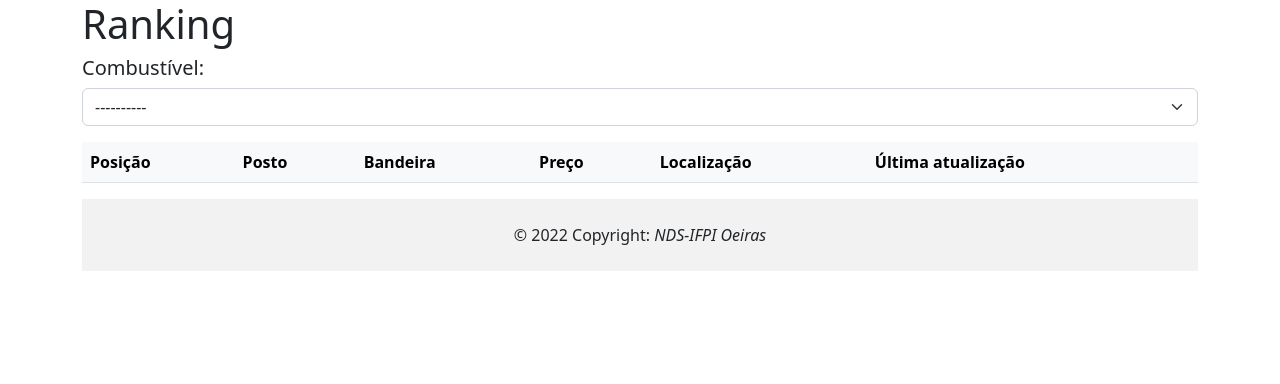
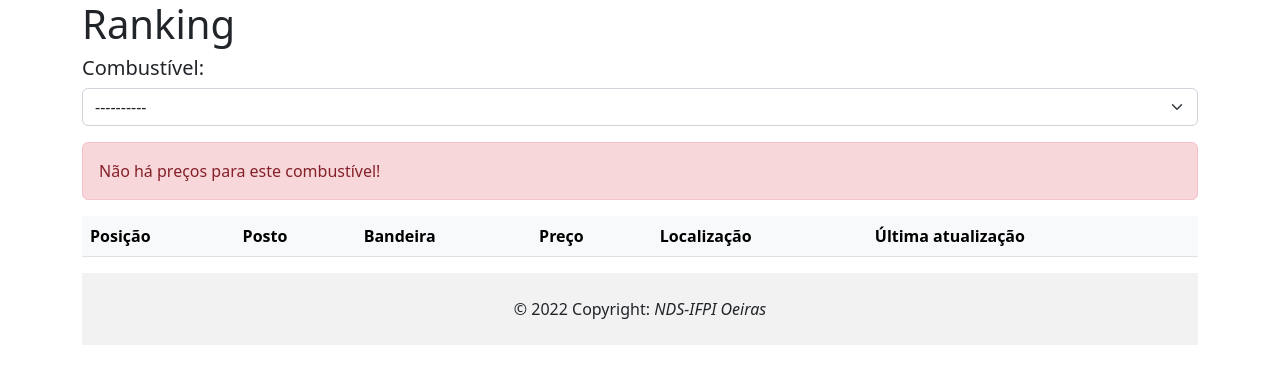
Before and after one commit to fabiorolim/postos_oeiras, a Django app: page / in a window 1280 px wide. Shown: the top 384 px of the page. Run offline with Django 4.2, Linux system fonts and the light colour scheme; data that the repository does not hold is empty; some libraries are stand-ins or nearby versions.

Commit message:
Adiciona mensagem para ranking vazio

```diff
--- a/core/templates/ranking.html
+++ b/core/templates/ranking.html
@@ -20,6 +20,10 @@
             </td>
             <td>{{ preco.data_add }}</td>
         </tr>
+    {% empty %}
+        <div class="alert alert-danger" role="alert">
+            Não há preços para este combustível!
+        </div>
     {% endfor %}
     </tbody>
 </table>
```
